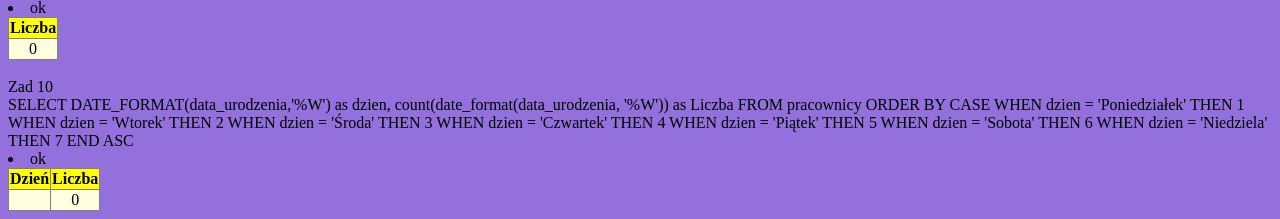
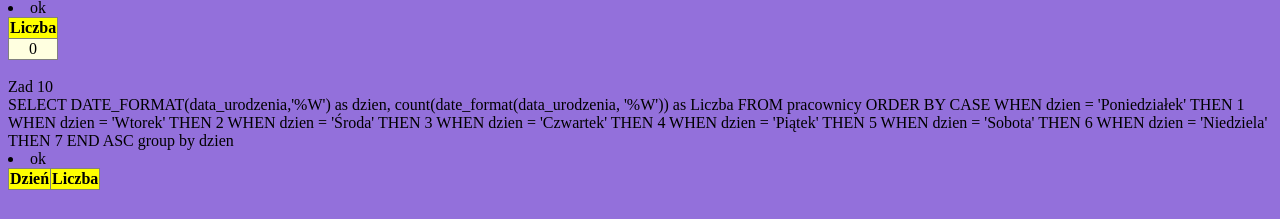
Before and after one commit to AD-2018/sql-php-pierwsza_strona-asia752, a PHP site: page /dataczas.php in a window 1280 px wide. Shown: the part 2331-2550 px from the top of the page. After the commit the page ends 2521 px from the top, so only its background shows below. Run offline with PHP 8.4, Linux system fonts and the light colour scheme; data that the repository does not hold is empty.

Commit message:
Update dataczas.php

```diff
--- a/dataczas.php
+++ b/dataczas.php
@@ -524,7 +524,7 @@ $sql = "SELECT DATE_FORMAT(data_urodzenia,'%W') as dzien, count(date_format(data
           WHEN dzien = 'Piątek' THEN 5
           WHEN dzien = 'Sobota' THEN 6
           WHEN dzien = 'Niedziela' THEN 7
-     END ASC";
+          END ASC group by dzien";
 echo($sql);
 
 $result = mysqli_query($conn, $sql);
```
